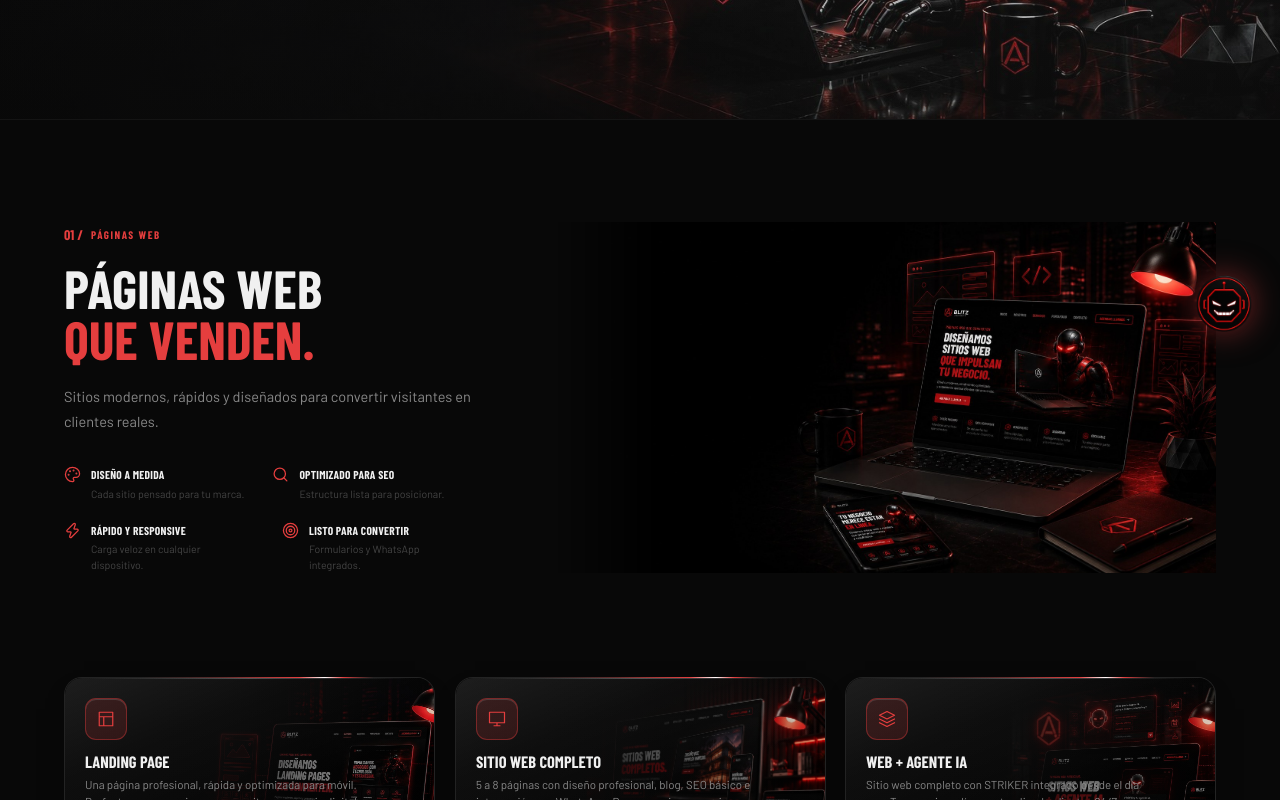
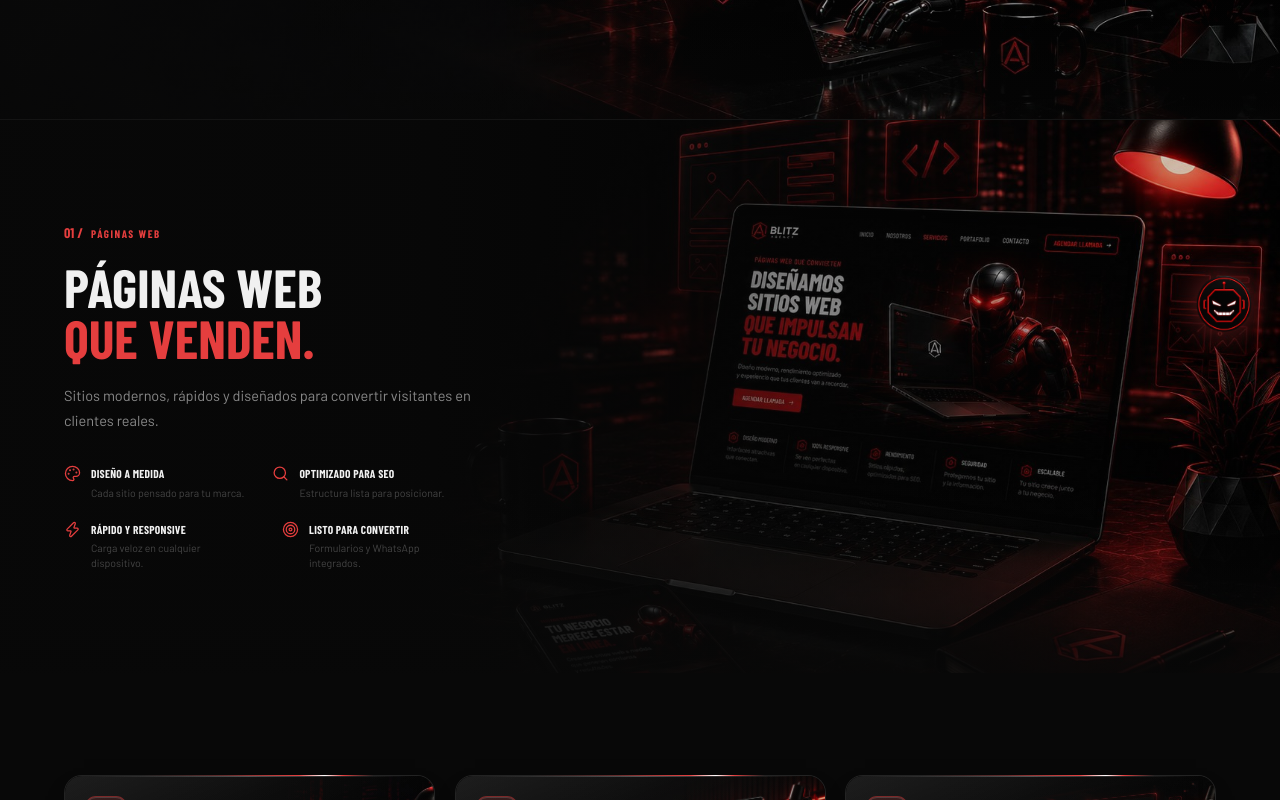
Before and after one commit to dacabrero11/blitz, a Next.js app: page /servicios in a window 1280 px wide. Shown: the part 440-1240 px from the top of the page. Built offline with nearby package versions, Linux system fonts and the light colour scheme; a web font is replaced by a local one.

Commit message:
Heroes de categoria: la imagen pasa a ser el fondo completo con velos de legibilidad (como el hero de Servicios), imagen de Diseno agregada, y brillo del hero de Servicios bajado de 1.6 a 1.12 para no amplificar el ruido de las sombras

```diff
--- a/components/sections/CategoriaSection.tsx
+++ b/components/sections/CategoriaSection.tsx
@@ -85,22 +85,6 @@ function CardImagePlaceholder({ acento }: { acento: string }) {
   )
 }
 
-function Badge({ icon, label, acento }: { icon: string; label: string; acento: string }) {
-  return (
-    <div className="flex flex-col items-center gap-1.5" style={{ width: 74 }}>
-      <div
-        className="flex items-center justify-center"
-        style={{ width: 44, height: 44, background: 'rgba(16,16,16,0.9)', border: `1px solid ${acento}55`, borderRadius: 12, boxShadow: 'inset 0 1px 0 rgba(255,255,255,0.10)' }}
-      >
-        <Ico name={icon} size={19} color={acento} />
-      </div>
-      <span className="font-display font-bold uppercase text-center" style={{ fontSize: 8.5, letterSpacing: '0.08em', color: 'var(--gray-2)' }}>
-        {label}
-      </span>
-    </div>
-  )
-}
-
 export function CategoriaSection({ cat, index }: { cat: Categoria; index: number }) {
   const l = cat.landing
   if (!l) return null
@@ -108,12 +92,53 @@ export function CategoriaSection({ cat, index }: { cat: Categoria; index: number
   const cardMinHeight = cols === 3 ? 226 : 200
 
   return (
-    <section className="section-padding" style={{ borderBottom: '1px solid var(--border-2)' }}>
+    <section style={{ borderBottom: '1px solid var(--border-2)' }}>
       <BeamSync />
-      <div className="w-full mx-auto" style={{ maxWidth: 1700 }}>
-        {/* ─── HERO ─── */}
-        <div className="grid grid-cols-1 lg:grid-cols-[minmax(0,0.8fr)_minmax(0,1.2fr)] gap-10 lg:gap-14 items-center" style={{ marginBottom: 104 }}>
-          <div>
+
+      {/* ─── HERO: la imagen es el fondo, el texto va encima ─── */}
+      <div className="relative overflow-hidden" style={{ background: '#080808' }}>
+        {l.heroVisual ? (
+          // eslint-disable-next-line @next/next/no-img-element
+          <img
+            src={l.heroVisual}
+            alt={`${l.titleWhite} ${l.titleAccent}`}
+            className="absolute inset-0 w-full h-full"
+            style={{ objectFit: 'cover', objectPosition: 'right center', zIndex: 0 }}
+          />
+        ) : (
+          <div className="absolute inset-0" style={{ zIndex: 0 }}>
+            <HeroVisualPlaceholder acento={cat.acento} />
+          </div>
+        )}
+
+        {/* velos para que el texto se lea sobre la imagen */}
+        <div
+          className="absolute inset-0 pointer-events-none"
+          style={{
+            zIndex: 1,
+            background: 'linear-gradient(90deg, rgba(8,8,8,0.96) 0%, rgba(8,8,8,0.9) 32%, rgba(8,8,8,0.45) 62%, rgba(8,8,8,0.12) 100%)',
+          }}
+        />
+        <div
+          className="absolute inset-0 pointer-events-none"
+          style={{ zIndex: 1, background: 'linear-gradient(0deg, rgba(8,8,8,0.85) 0%, transparent 34%)' }}
+        />
+
+        <div
+          className="relative w-full mx-auto"
+          style={{
+            zIndex: 2,
+            maxWidth: 1700,
+            minHeight: 520,
+            display: 'flex',
+            alignItems: 'center',
+            paddingTop: 'var(--section-py)',
+            paddingBottom: 'var(--section-py)',
+            paddingLeft: 'var(--section-px)',
+            paddingRight: 'var(--section-px)',
+          }}
+        >
+          <div style={{ maxWidth: 560 }}>
             <div className="flex items-center gap-2 mb-4">
               <span className="font-display font-black" style={{ fontSize: 14, color: cat.acento }}>
                 {String(index + 1).padStart(2, '0')} /
@@ -149,7 +174,10 @@ export function CategoriaSection({ cat, index }: { cat: Categoria; index: number
             </div>
 
             {l.miniCta && (
-              <div className="flex items-center justify-between gap-4 p-4 flex-wrap mt-8" style={{ border: `1px solid ${cat.acento}55`, background: `${cat.acento}0d` }}>
+              <div
+                className="flex items-center justify-between gap-4 p-4 flex-wrap mt-8"
+                style={{ border: `1px solid ${cat.acento}55`, background: 'rgba(10,10,10,0.6)', borderRadius: 12 }}
+              >
                 <div className="flex items-center gap-3">
                   <MessageCircle size={18} color={cat.acento} />
                   <div>
@@ -162,49 +190,27 @@ export function CategoriaSection({ cat, index }: { cat: Categoria; index: number
                   target="_blank"
                   rel="noopener noreferrer"
                   className="font-display font-bold uppercase flex-shrink-0 px-4 py-2 transition-opacity hover:opacity-85"
-                  style={{ fontSize: 10.5, color: '#fff', background: cat.acento }}
+                  style={{ fontSize: 10.5, color: '#fff', background: cat.acento, borderRadius: 8 }}
                 >
                   {l.miniCta.buttonLabel}
                 </a>
               </div>
             )}
           </div>
+        </div>
+      </div>
 
-          {/* Visual + badges */}
-          <div className="flex items-center gap-4">
-            {l.heroBadgesLeft && (
-              <div className="hidden xl:flex flex-col gap-5 flex-shrink-0">
-                {l.heroBadgesLeft.map((b) => <Badge key={b.label} {...b} acento={cat.acento} />)}
-              </div>
-            )}
-
-            <div className="flex-1 min-w-0">
-              {l.heroVisual ? (
-                // eslint-disable-next-line @next/next/no-img-element
-                <img
-                  src={l.heroVisual}
-                  alt={`${l.titleWhite} ${l.titleAccent}`}
-                  className="w-full h-auto"
-                  style={{
-                    /* el lado izquierdo de estas imagenes es casi negro:
-                       sin marco se funde con el fondo de la seccion */
-                    maskImage: 'linear-gradient(90deg, transparent 0%, #000 16%, #000 100%)',
-                    WebkitMaskImage: 'linear-gradient(90deg, transparent 0%, #000 16%, #000 100%)',
-                  }}
-                />
-              ) : (
-                <HeroVisualPlaceholder acento={cat.acento} />
-              )}
-            </div>
-
-            {l.heroBadgesRight && (
-              <div className="hidden xl:flex flex-col gap-5 flex-shrink-0">
-                {l.heroBadgesRight.map((b) => <Badge key={b.label} {...b} acento={cat.acento} />)}
-              </div>
-            )}
-          </div>
-        </div>
-
+      {/* ─── CONTENIDO ─── */}
+      <div
+        className="w-full mx-auto"
+        style={{
+          maxWidth: 1700,
+          paddingTop: 'var(--section-py)',
+          paddingBottom: 'var(--section-py)',
+          paddingLeft: 'var(--section-px)',
+          paddingRight: 'var(--section-px)',
+        }}
+      >
         {/* ─── CARDS: 4 per row ─── */}
         <div className="svc-grid" data-cols={Math.min(cat.items.length, 4)} style={{ marginBottom: 96 }}>
           {cat.items.map((item) => (
--- a/components/sections/ServiciosHero.tsx
+++ b/components/sections/ServiciosHero.tsx
@@ -11,7 +11,7 @@ export function ServiciosHero() {
         alt="Servicios digitales BLITZ"
         fill
         className="pointer-events-none"
-        style={{ objectFit: 'cover', objectPosition: 'center', filter: 'brightness(1.6) contrast(0.88)', zIndex: 0 }}
+        style={{ objectFit: 'cover', objectPosition: 'center', filter: 'brightness(1.12) contrast(1.02)', zIndex: 0 }}
         priority
       />
       <div
--- a/lib/servicios.ts
+++ b/lib/servicios.ts
@@ -273,6 +273,7 @@ export const CATEGORIAS: Categoria[] = [
       titleWhite: 'Servicios de',
       titleAccent: 'Diseño.',
       heroDescription: 'Diseño estratégico que comunica, conecta y convierte. Hacemos que tu marca sea imposible de ignorar.',
+      heroVisual: '/servicios/hero-diseno.jpg',
       features: [
         { icon: 'star', title: 'Diseños que impactan', desc: 'Creatividad con propósito y enfoque en resultados.' },
         { icon: 'target', title: 'Alineado a tu marca', desc: 'Cada pieza refleja la esencia de tu negocio.' },
```
Also changed, not shown: public/servicios/hero-diseno.jpg (added).
